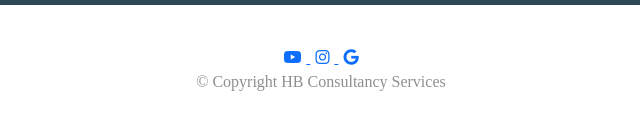
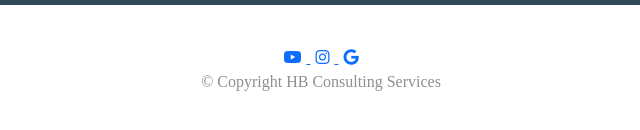
Before and after one commit to aakritkumar04/HB-Consultancy, a plain HTML site: page index.html in a window 1280 px wide. Shown: the part 3104-3234 px from the top of the page, 319-959 px from the left. Drawn offline with nearby package versions, Linux system fonts and the light colour scheme.

Commit message:
Update index.html

```diff
--- a/index.html
+++ b/index.html
@@ -237,7 +237,7 @@
     <a href="https://www.instagram.com/collegecharcha/">
       <i class="foot-icons fa-brands fa-google" style="cursor: grab;"></i>
     </a>
-    <p>© Copyright HB Consultancy Services</p>
+    <p>© Copyright HB Consulting Services</p>
 
   </footer>
 
```
